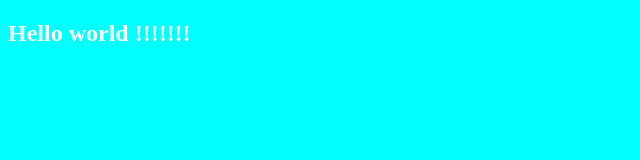
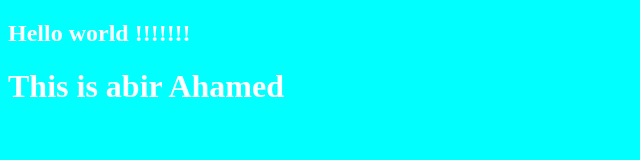
Before and after one commit to abirahamed/FS-tut, a plain HTML site: page index.html in a window 1280 px wide. Shown: the whole page, without its empty margins (0-640 px from the left). Drawn offline with Linux system fonts and the light colour scheme.

Commit message:
adding name

```diff
--- a/index.html
+++ b/index.html
@@ -9,5 +9,6 @@
   </head>
   <body>
     <h2>Hello world !!!!!!!</h2>
+    <h1>This is abir Ahamed</h1>
   </body>
 </html>
```
